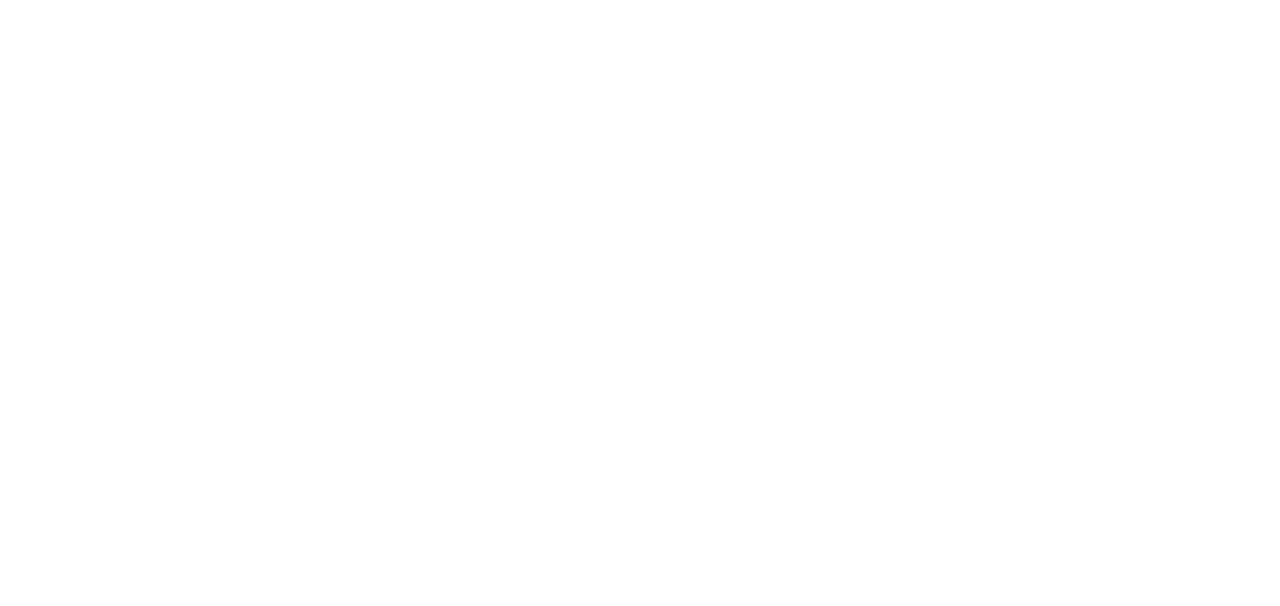
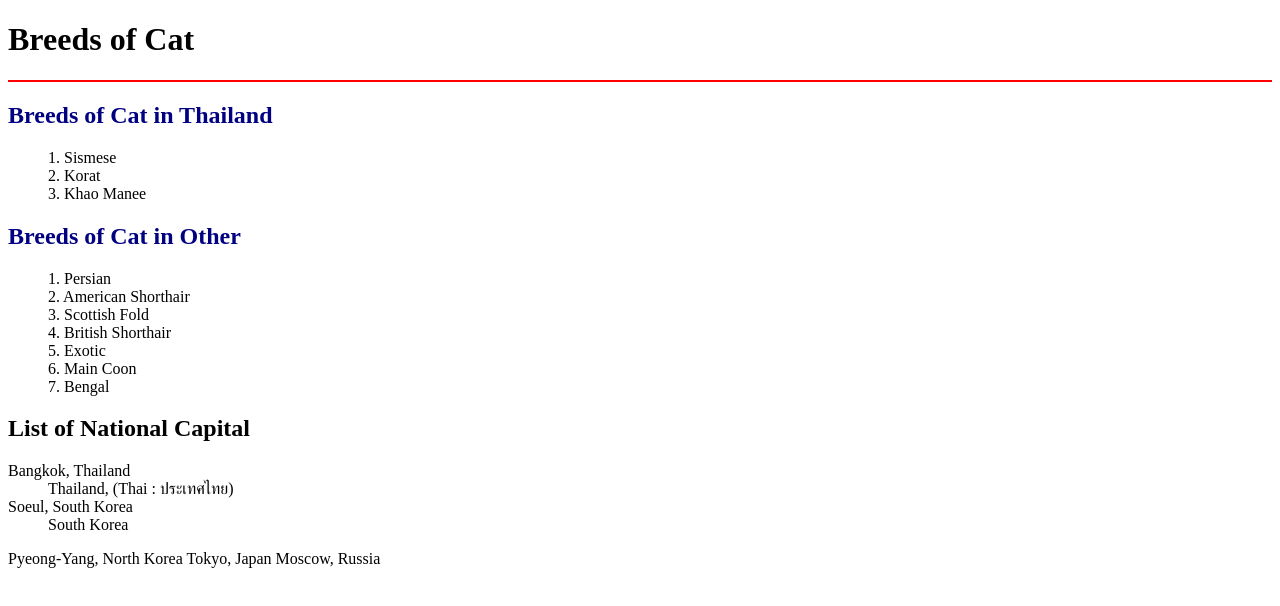
Before and after one commit to nalynq9/webdesign5, a plain HTML site: page index.html in a window 1280 px wide. Drawn offline with Linux system fonts and the light colour scheme.

Commit message:
Update V1.0

```diff
--- a/index.html
+++ b/index.html
@@ -9,6 +9,38 @@
         <title>Advance CSS</title>
     </head>
     <body>
-        <h1></h1>
+        <h1>Breeds of Cat</h1>
+        <hr color="red" />
+        <h2><font color="navy"> Breeds of Cat in Thailand</font></h2>
+        <!--List Tag-->
+        <ul type="circle"><!--UL:Un-Ordered List-->
+        1. Sismese <br />
+        2. Korat <br />
+        3. Khao Manee <br />
+        </ul>
+        <h2><font color="navy">Breeds of Cat in Other</font></h2>
+        <ol type="i">
+        1. Persian <br />
+        2. American Shorthair <br />
+        3. Scottish Fold <br />
+        4. British Shorthair <br />
+        5. Exotic <br />
+        6. Main Coon <br />
+        7. Bengal <br />
+        </ol>
+
+        <h2> List of National Capital </h2>
+        <dl><!--DT:Definition List-->
+            <dt>Bangkok, Thailand</dt><!--DT:Definition Term-->
+            <dd>Thailand, (Thai : ประเทศไทย)</dd>
+
+            <dt>Soeul, South Korea</dt><!--DT:Definition Term-->
+            <dd>South Korea</dd>
+
+        </dl>
+
+        Pyeong-Yang, North Korea
+        Tokyo, Japan
+        Moscow, Russia
     </body>
 </html>
```
